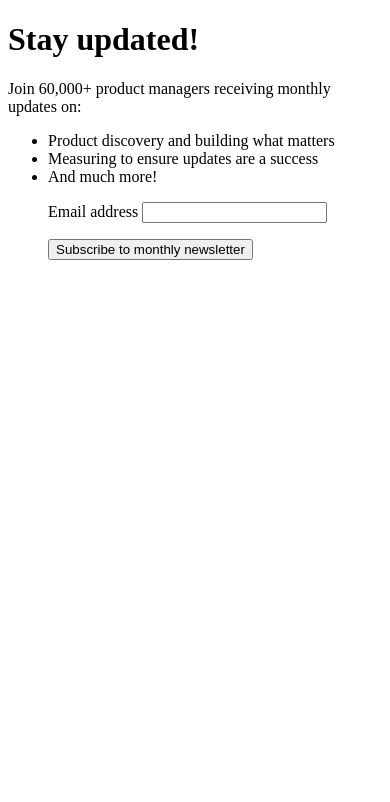
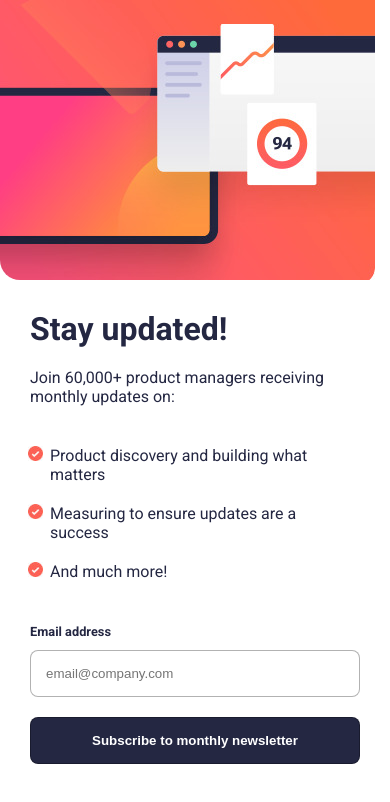
Before and after one commit to Edmon-Nascimento/Newsletter, a plain HTML site: page index.html in a window 390 px wide. Drawn offline with Linux system fonts and the light colour scheme.

Commit message:
mobile version

```diff
--- a/index.html
+++ b/index.html
@@ -7,6 +7,7 @@
     <link rel="stylesheet" href="styles/style.css">
     <link rel="stylesheet" href="styles/medium-screen.css" media="screen and (min-width: 375px)">
     <link rel="stylesheet" href="styles/large-screen.css" media="screen and (min-width: 768px)">
+    <link rel="shortcut icon" href="images/favicon-32x32.ico" type="image/x-icon">
 </head>
 <body>
     <header class="banner"></header>
@@ -18,15 +19,16 @@
             <li>Product discovery and building what matters</li>
             <li>Measuring to ensure updates are a success</li>
             <li>And much more!</li>
+        </ul>
 
         <form>
             <p>
                 <label for="email">Email address</label>
-                    <input type="email" name="email" id="email" required>
+                <input type="email" name="email" id="email" placeholder="email@company.com" required>
            </p>
             <input type="button" value="Subscribe to monthly newsletter">
         </form>
-        </ul>
+
     </main>
 
 
--- a/styles/style.css
+++ b/styles/style.css
@@ -0,0 +1,64 @@
+@charset "UTF-8";
+@import url('https://fonts.googleapis.com/css2?family=Roboto:ital,wght@0,100..900;1,100..900&display=swap');
+
+*{
+    margin: 0;
+    padding: 0;
+    box-sizing: border-box;
+}
+
+html, body{
+    height: 100%;
+    font-family: 'Roboto', serif;
+}
+
+.banner{
+    background: url('../images/illustration-sign-up-mobile.jpg') no-repeat;
+    height: 280px;
+    border-radius: 0 0 20px 20px;
+}
+
+main{
+    padding: 30px;
+    color: #242742;
+}
+
+h1{
+    margin-bottom: 20px;
+}
+
+main > p{
+    margin-bottom: 20px;
+}
+
+ul{
+    padding: 20px;
+}
+
+li{
+    list-style: url('../images/icon-list.jpg');
+    margin-bottom: 20px;
+}
+
+label{
+    font-size: 0.8em;
+    font-weight: bold;
+    color: 	#242742;
+}
+
+input{
+    width: 100%;
+    margin: auto;
+    padding: 15px;
+    margin: 10px 0;
+    outline: none;
+    border-radius: 8px;
+    border: 1px solid rgba(0, 0, 0, 0.3);
+}
+
+input[type="button"]{
+    background-color: 	#242742;
+    cursor: pointer;
+    color: white;
+    font-weight: 700;
+}
```
Also changed, not shown: images/favicon-32x32.ico (added), images/icon-list.jpg (added), images/icon-success.jpg (added), images/illustration-sign-up-desktop.jpg (added), images/illustration-sign-up-mobile.jpg (added). Lines whose indentation alone changed are shown as unchanged.
